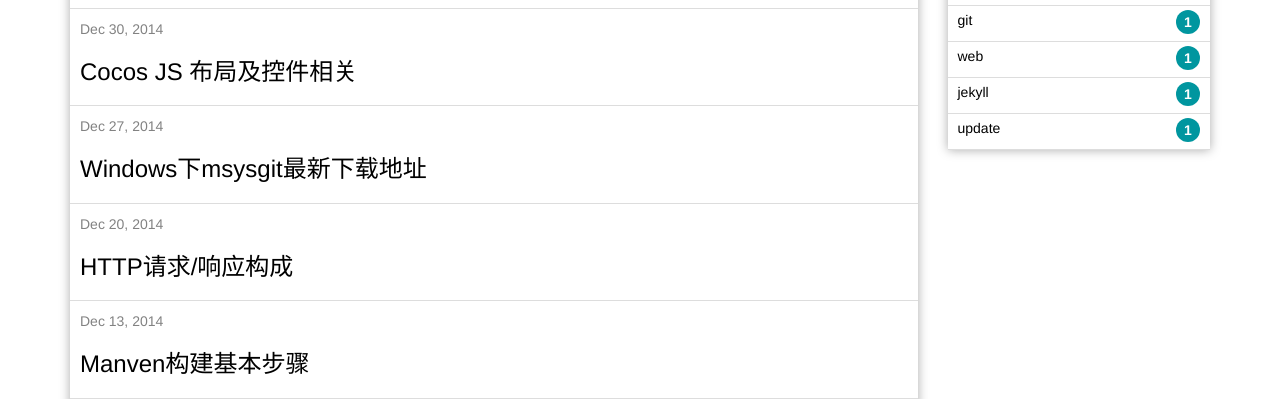
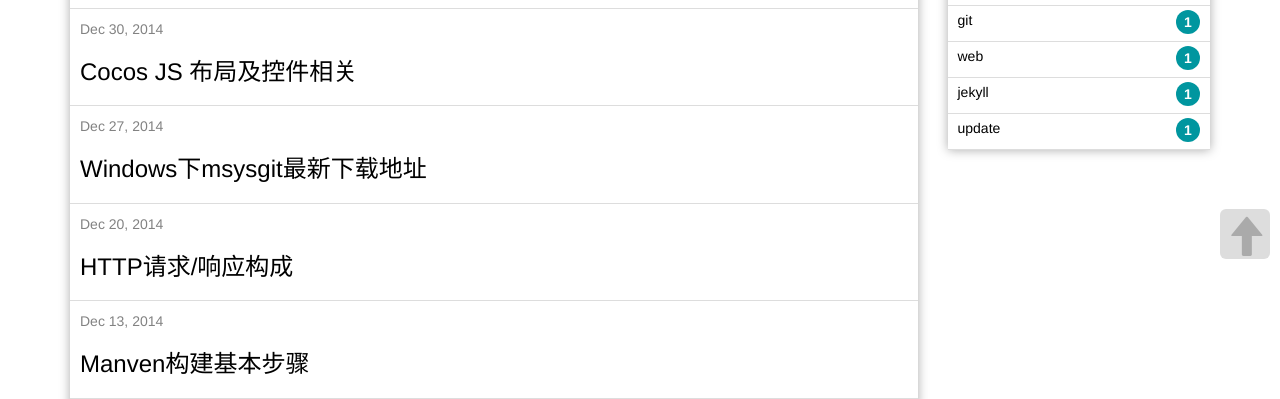
Before and after one commit to xunyunyun/xunyunyun.github.io, a Jekyll site: the page built from index.html, in a window 1280 px wide. Shown: the part 590-989 px from the top of the page. Built offline with Jekyll 4.4.1, drawn with Linux system fonts in a browser that asks for light colours; nearby versions of some CDN libraries; the list of posts is cut into pages by our own code; comment, search, counter and statistics services are not loaded.

Commit message:
backtotop

```diff
--- a/_layouts/default.html
+++ b/_layouts/default.html
@@ -9,6 +9,13 @@
 
     <div class="page-content">
         {{ content }}
+    </div>
+
+    <!--  回到头部  -->
+    <div id="backtotop">
+      <a href="javascript:;">
+        <span class="glyphicon glyphicon-arrow-up"></span>
+      </a>
     </div>
 
     {% include footer.html %}
--- a/css/blog.css
+++ b/css/blog.css
@@ -85,7 +85,31 @@ a.navbar-brand:hover {
 	background-color: #FFF;
 }
 
-
+/* backtotop */
+#backtotop {
+	display: none;
+	position: fixed;
+	bottom: 50px;
+	right: 10px;
+	text-align: center;
+}
+#backtotop a {
+	display: inline-block;
+}
+#backtotop span {
+	display: inline-block;
+	width: 50px;
+	height: 50px;
+	padding-top: 8px;
+	border-radius: 6px;
+	font-size: 40px;
+	background-color: #DDD;
+	color: #AAA;
+}
+#backtotop a:hover span {
+	background-color: #AAA;
+	color: #FFF;
+}
 
 
 /* commit */
--- a/index.html
+++ b/index.html
@@ -54,7 +54,7 @@ layout: default
             <ul class="categories-list">
               <li>
                 <a href="javascript:;"  cate="All">
-                  All<span class="my-badge"> {{site.categories | size}}</span>
+                  All<span class="my-badge"> {{ site.categories | size }}</span>
                 </a>
               </li>
             {% for category in site.categories %}
@@ -71,3 +71,8 @@ layout: default
 
     </div>
 </div>
+
+<div class="container commit">
+    <!--搜狐畅言 commit-->
+    <div id="SOHUCS"></div>
+</div>
--- a/js/blog.js
+++ b/js/blog.js
@@ -5,7 +5,9 @@ $(document).ready(function(){
 	// 按标签分类
 	categoryDisplay();
 	// 时间轴实现
-	timeline();
+	timeLine();
+	// 返回头部
+	backToTop();
 });
 
 /**
@@ -31,10 +33,9 @@ function categoryDisplay() {
  * 右侧的相关裂变展开或者收起月份
  * @return {[type]} [description]
  */
- function timeline(){
+ function timeLine(){
  	$('.monthline>li').hide();
  	$('.base-year').hide();
- 	// $('.monthline>li[class!="date-tag"]').appendTo($('.dateline'));
 
  	$('.yearline').delegate("li","click",function(){
  		console.log("yearline");
@@ -71,8 +72,21 @@ function categoryDisplay() {
 		$('.dateline>li').hide();
 		$('.dateline>li[class='+$yearmonth+']').show();
 		e.stopPropagation();
-
 	});
+ }
 
 
+ function backToTop(){
+ 	$winHeight = $(window).innerHeight();
+ 	$(window).scroll(function(){
+ 		$top = $(window).scrollTop();
+	 	if($top > $winHeight){
+	 		$('#backtotop').show();
+	 	}
+ 	});
+
+ 	$('#backtotop>a').click(function(){
+ 		$(window).scrollTop(0);
+ 	});
+
  }
```
